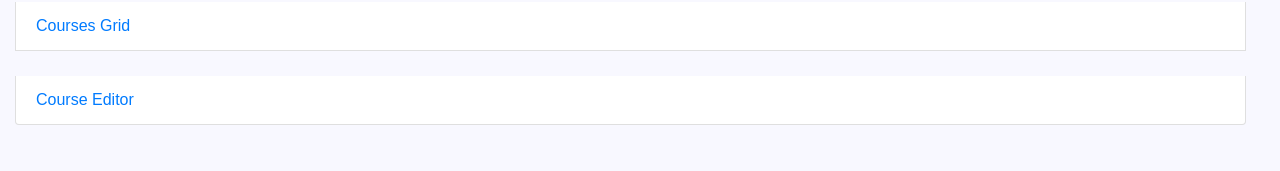
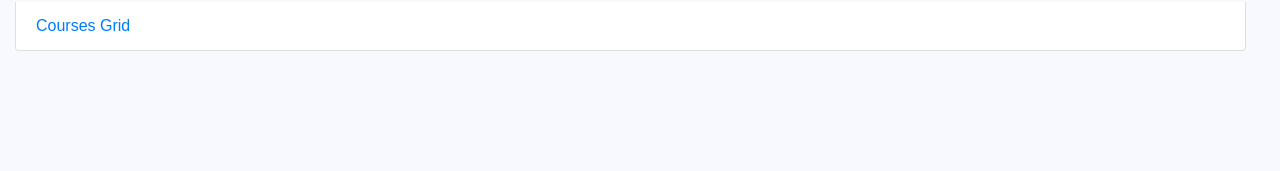
Before and after one commit to JingheTopia/wbdv-spr21-jhz-client-react, a React (Create React App) app: page / in a window 1280 px wide. Shown: the part 129-300 px from the top of the page. Built offline with nearby package versions, Linux system fonts and the light colour scheme; the HTML template or start-up script is replaced by a standard one.

Commit message:
remove edit link from home page

```diff
--- a/src/components/home.js
+++ b/src/components/home.js
@@ -11,8 +11,8 @@ export default () =>
             <Link to="/courses/grid" className="list-group-item">
                 Courses Grid
             </Link>
-            <Link to="/editor" className="list-group-item">
-                Course Editor
-            </Link>
+            {/*<Link to="/editor" className="list-group-item">*/}
+            {/*    Course Editor*/}
+            {/*</Link>*/}
         </div>
     </>
```
